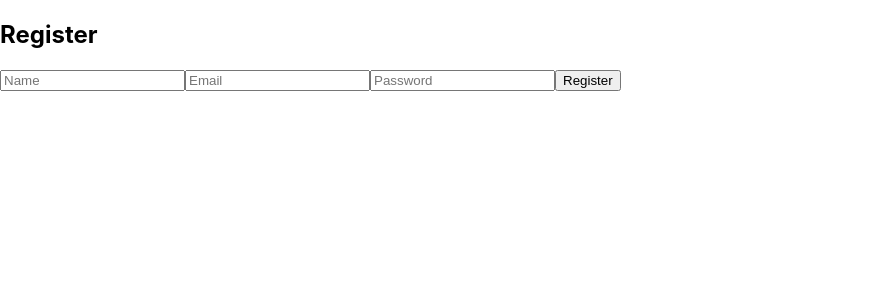
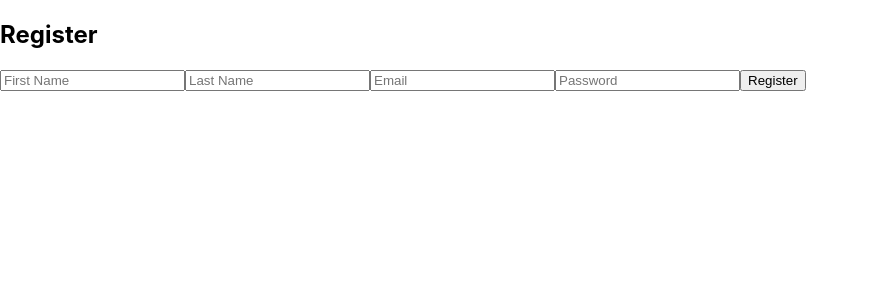
Before and after one commit to VIVIAN-ABEL-BASSEY/calendar-project, a React (Create React App) app in the folder frontend/: page /register in a window 1280 px wide. Shown: the top 300 px of the page, without its empty margins (0-869 px from the left). Built offline with nearby package versions, Linux system fonts and the light colour scheme.

Commit message:
fix: align register payload with backend by using firstName and lastName fields

```diff
--- a/frontend/src/pages/Register.tsx
+++ b/frontend/src/pages/Register.tsx
@@ -6,25 +6,26 @@ const Register = () => {
   const navigate = useNavigate();
 
   const [form, setForm] = useState({
-    name: "",
+    firstName: "",
+    lastName: "",
     email: "",
     password: ""
-  });
+});
+
 
   const handleChange = (e: any) => {
     setForm({ ...form, [e.target.name]: e.target.value });
   };
-
+  console.log(form)
   const handleSubmit = async (e: any) => {
     e.preventDefault();
-
     try {
       await registerUser(form);
       alert("Registration successful");
-      navigate("/login");
-    } catch (error) {
-      alert("Registration failed");
-      console.log(error)
+      navigate("/");
+    } catch (error:any) {
+      console.log(error.response?.data);
+    alert(error.response?.data?.message || "Registration failed");
     }
   };
 
@@ -33,10 +34,16 @@ const Register = () => {
       <h2>Register</h2>
 
       <form onSubmit={handleSubmit}>
+       <input
+        name="firstName"
+        placeholder="First Name"
+        onChange={handleChange}
+        />
+
         <input
-          name="name"
-          placeholder="Name"
-          onChange={handleChange}
+        name="lastName"
+        placeholder="Last Name"
+        onChange={handleChange}
         />
 
         <input
```
